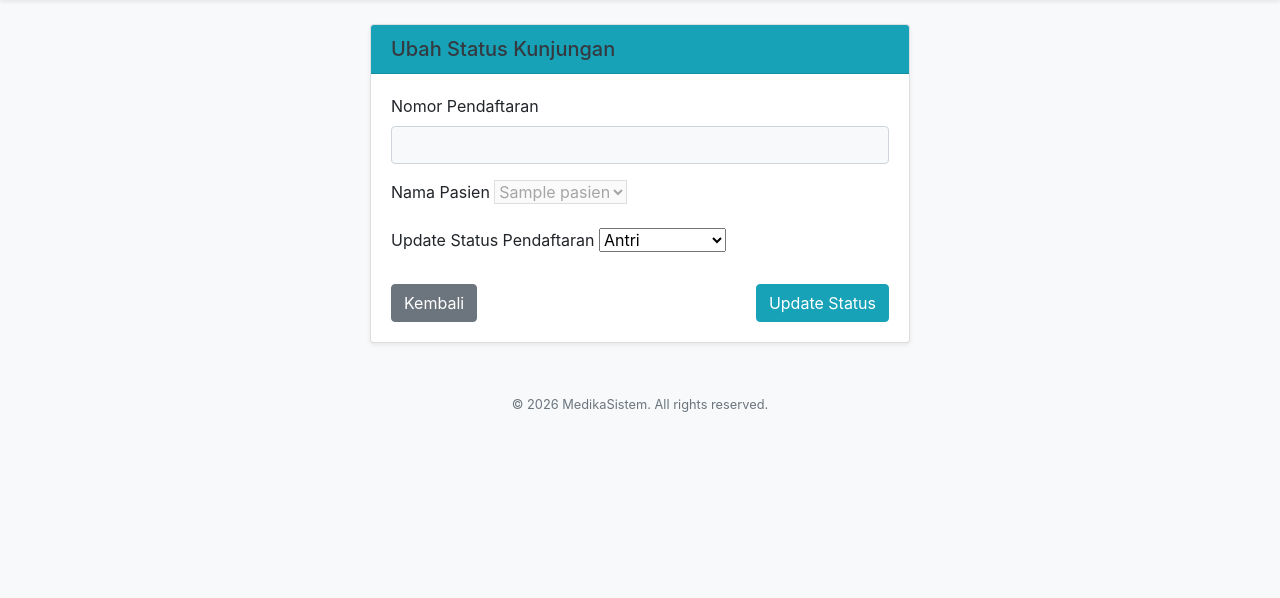
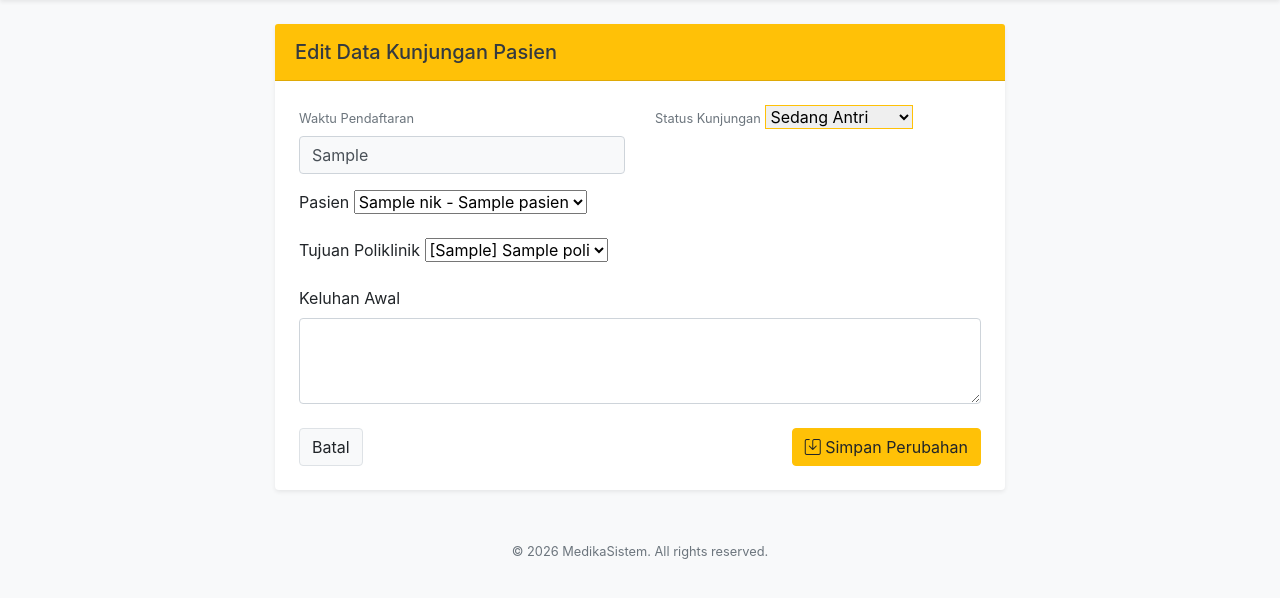
Before and after one commit to kaisaragess/medika-system, a CodeIgniter 4 app: the page made by app/Views/pendaftaran/edit.php in a window 1280 px wide. Shown: the part 56-654 px from the top of the page. Run offline with PHP 8.4 and a stand-in for CodeIgniter, Linux system fonts and the light colour scheme; the template is opened without the code that fills it: most values are stand-ins (such as "Sample title", 1, 10 or a date in 2020); data that the repository does not hold is empty; some libraries are stand-ins or nearby versions.

Commit message:
update sistem pendaftaran

```diff
--- a/app/Config/Routes.php
+++ b/app/Config/Routes.php
@@ -65,10 +65,13 @@ $routes->group('', ['filter' => 'auth'], function ($routes) {
     // Rute untuk Fitur Transaksi Pendaftaran
     $routes->get('/pendaftaran', 'PendaftaranController::index');
     $routes->get('/pendaftaran/create', 'PendaftaranController::create');
-    $routes->post('/pendaftaran/store', 'PendaftaranController::store');
     $routes->get('/pendaftaran/edit/(:num)', 'PendaftaranController::edit/$1');
     $routes->post('/pendaftaran/update/(:num)', 'PendaftaranController::update/$1');
     $routes->get('/pendaftaran/delete/(:num)', 'PendaftaranController::delete/$1');
+    $routes->post('/pendaftaran/review', 'PendaftaranController::review'); // Proses form
+    $routes->get('/pendaftaran/confirm', 'PendaftaranController::confirm'); // Halaman review
+    $routes->post('/pendaftaran/store', 'PendaftaranController::store'); // Simpan permanen
+    $routes->get('/pendaftaran/cancel', 'PendaftaranController::cancel'); // Batalkan
 
     // Rute untuk Fitur Rekam Medis
     $routes->get('/rekam_medis', 'RekamMedisController::index');
--- a/app/Views/pendaftaran/edit.php
+++ b/app/Views/pendaftaran/edit.php
@@ -1,49 +1,62 @@
 <?= $this->extend('layout/template'); ?>
 
 <?= $this->section('content'); ?>
-<div class="row">
-    <div class="col-md-6 mx-auto">
-        <div class="card shadow-sm">
-            <div class="card-header bg-info text-dark">
-                <h5 class="card-title mb-0">Ubah Status Kunjungan</h5>
+<div class="row justify-content-center">
+    <div class="col-md-8">
+        <div class="card border-0 shadow-sm">
+            <div class="card-header bg-warning text-dark py-3">
+                <h5 class="fw-bold mb-0">Edit Data Kunjungan Pasien</h5>
             </div>
-            <div class="card-body">
+            <div class="card-body p-4">
                 <form action="/pendaftaran/update/<?= $pendaftaran['id']; ?>" method="post">
                     <?= csrf_field(); ?>
 
-                    <div class="mb-3">
-                        <label class="form-label">Nomor Pendaftaran</label>
-                        <input type="text" class="form-control bg-light" value="<?= $pendaftaran['no_pendaftaran']; ?>" readonly disabled>
+                    <div class="row mb-3">
+                        <div class="col-md-6">
+                            <label class="form-label fw-bold text-muted small">Waktu Pendaftaran</label>
+                            <input type="text" class="form-control bg-light" value="<?= $pendaftaran['waktu_daftar']; ?>" readonly>
+                        </div>
+                        <div class="col-md-6">
+                            <label class="form-label fw-bold text-muted small">Status Kunjungan</label>
+                            <select class="form-select border-warning" name="status">
+                                <option value="Antri" <?= ($pendaftaran['status'] == 'Antri') ? 'selected' : ''; ?>>Sedang Antri</option>
+                                <option value="Diperiksa" <?= ($pendaftaran['status'] == 'Diperiksa') ? 'selected' : ''; ?>>Diperiksa Dokter</option>
+                                <option value="Selesai" <?= ($pendaftaran['status'] == 'Selesai') ? 'selected' : ''; ?>>Selesai</option>
+                                <option value="Batal" <?= ($pendaftaran['status'] == 'Batal') ? 'selected' : ''; ?>>Dibatalkan</option>
+                            </select>
+                        </div>
                     </div>
 
                     <div class="mb-3">
-                        <label for="id_pasien" class="form-label">Nama Pasien</label>
-                        <!-- Menyimpan id_pasien (hidden) agar lolos validasi required controller -->
-                        <input type="hidden" name="id_pasien" value="<?= $pendaftaran['id_pasien']; ?>">
-                        <select class="form-select bg-light" disabled>
-                            <?php foreach($pasien as $psn): ?>
-                                <option value="<?= $psn['id']; ?>" <?= $pendaftaran['id_pasien'] == $psn['id'] ? 'selected' : ''; ?>>
-                                    <?= $psn['nama']; ?>
+                        <label class="form-label fw-bold">Pasien</label>
+                        <select class="form-select" name="id_pasien" required>
+                            <?php foreach ($pasien as $p) : ?>
+                                <option value="<?= $p['id']; ?>" <?= ($pendaftaran['id_pasien'] == $p['id']) ? 'selected' : ''; ?>>
+                                    <?= $p['nik']; ?> - <?= $p['nama']; ?>
+                                </option>
+                            <?php endforeach; ?>
+                        </select>
+                    </div>
+
+                    <div class="mb-3">
+                        <label class="form-label fw-bold">Tujuan Poliklinik</label>
+                        <select class="form-select" name="id_poli" required>
+                            <?php foreach ($poli as $pl) : ?>
+                                <option value="<?= $pl['id']; ?>" <?= ($pendaftaran['id_poli'] == $pl['id']) ? 'selected' : ''; ?>>
+                                    [<?= $pl['kode_poli']; ?>] <?= $pl['nama_poli']; ?>
                                 </option>
                             <?php endforeach; ?>
                         </select>
                     </div>
 
                     <div class="mb-4">
-                        <label for="status" class="form-label fw-bold">Update Status Pendaftaran</label>
-                        <?php $status = (old('status')) ? old('status') : $pendaftaran['status']; ?>
-                        <select class="form-select <?= ($validation->hasError('status')) ? 'is-invalid' : ''; ?>" id="status" name="status">
-                            <option value="Antri" <?= $status == 'Antri' ? 'selected' : ''; ?>>Antri</option>
-                            <option value="Diperiksa" <?= $status == 'Diperiksa' ? 'selected' : ''; ?>>Diperiksa</option>
-                            <option value="Selesai" <?= $status == 'Selesai' ? 'selected' : ''; ?>>Selesai</option>
-                            <option value="Batal" <?= $status == 'Batal' ? 'selected' : ''; ?>>Batal / Pulang</option>
-                        </select>
-                        <div class="invalid-feedback"><?= $validation->getError('status'); ?></div>
+                        <label class="form-label fw-bold">Keluhan Awal</label>
+                        <textarea class="form-control" name="keluhan_awal" rows="3" required><?= (old('keluhan_awal')) ? old('keluhan_awal') : $pendaftaran['keluhan_awal']; ?></textarea>
                     </div>
 
                     <div class="d-flex justify-content-between">
-                        <a href="/pendaftaran" class="btn btn-secondary">Kembali</a>
-                        <button type="submit" class="btn btn-info">Update Status</button>
+                        <a href="/pendaftaran" class="btn btn-light border fw-bold">Batal</a>
+                        <button type="submit" class="btn btn-warning fw-bold"><i class="bi bi-save"></i> Simpan Perubahan</button>
                     </div>
                 </form>
             </div>
```
Also changed, not shown: app/Controllers/PendaftaranController.php (+81 -31 lines), app/Views/pendaftaran/confirm.php (added, +56 -0 lines), app/Views/pendaftaran/create.php (+52 -27 lines).
